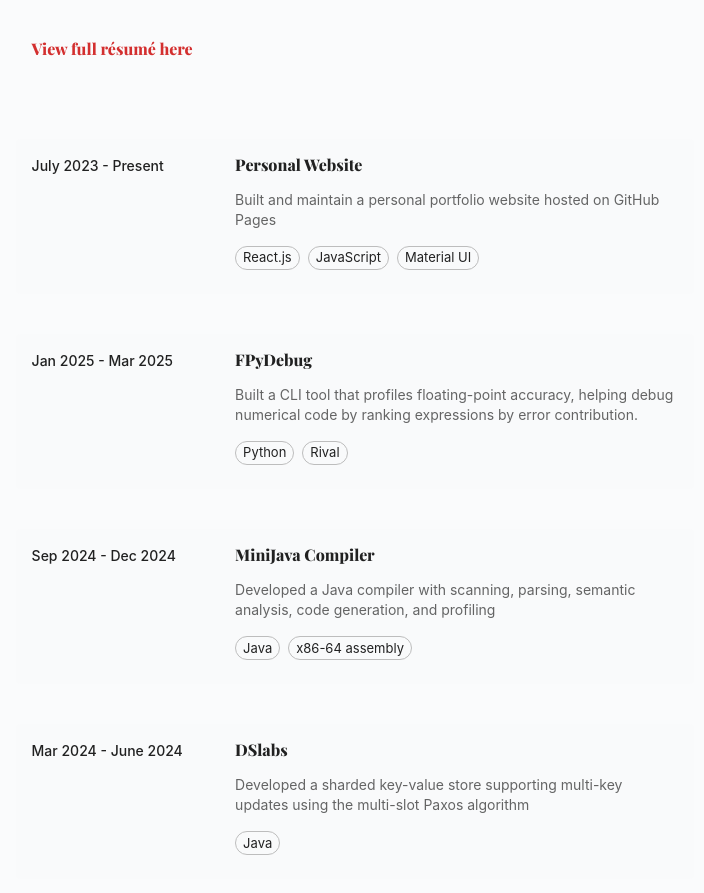
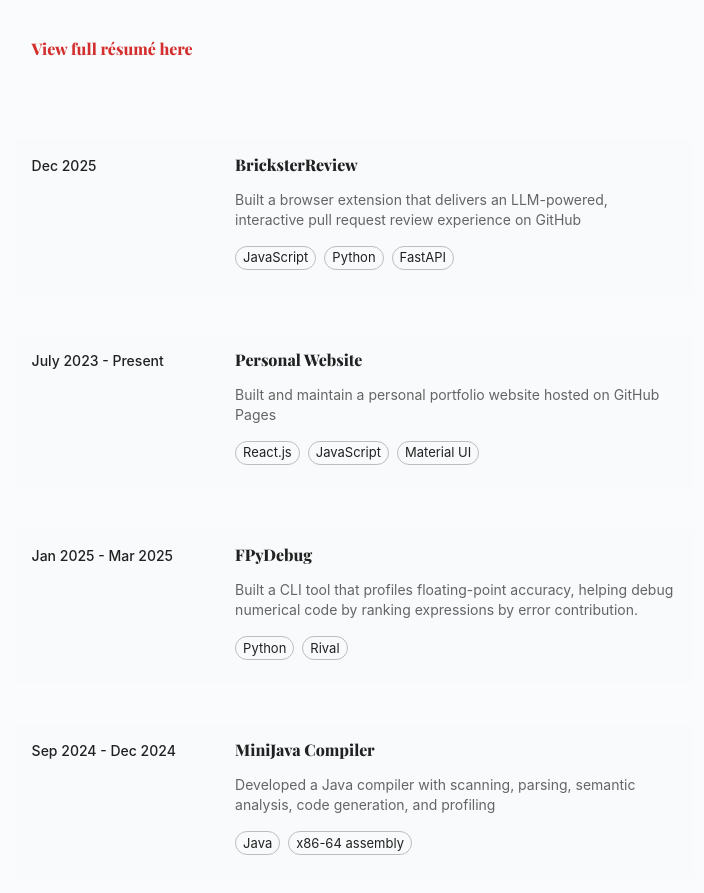
Before and after one commit to WeiJun428/WeiJun428.github.io, a React (Create React App) app: page / in a window 1280 px wide. Shown: the part 2500-3393 px from the top of the page, without its empty margins (522-1226 px from the left). Built offline with nearby package versions, Linux system fonts and the light colour scheme.

Commit message:
Add new hackathon project

```diff
--- a/src/components/Project/Project.jsx
+++ b/src/components/Project/Project.jsx
@@ -5,6 +5,15 @@
 import ExperienceCard from "../Experience/ExperienceCard";
 
 const project = [
+  {
+    time: "Dec 2025",
+    title: "BricksterReview",
+    description: [
+      "Built a browser extension that delivers an LLM-powered, interactive pull request review experience on GitHub",
+    ],
+    skills: ["JavaScript", "Python", "FastAPI"],
+    link: "#",
+  },
   {
     time: "July 2023 - Present",
     title: "Personal Website",
```
